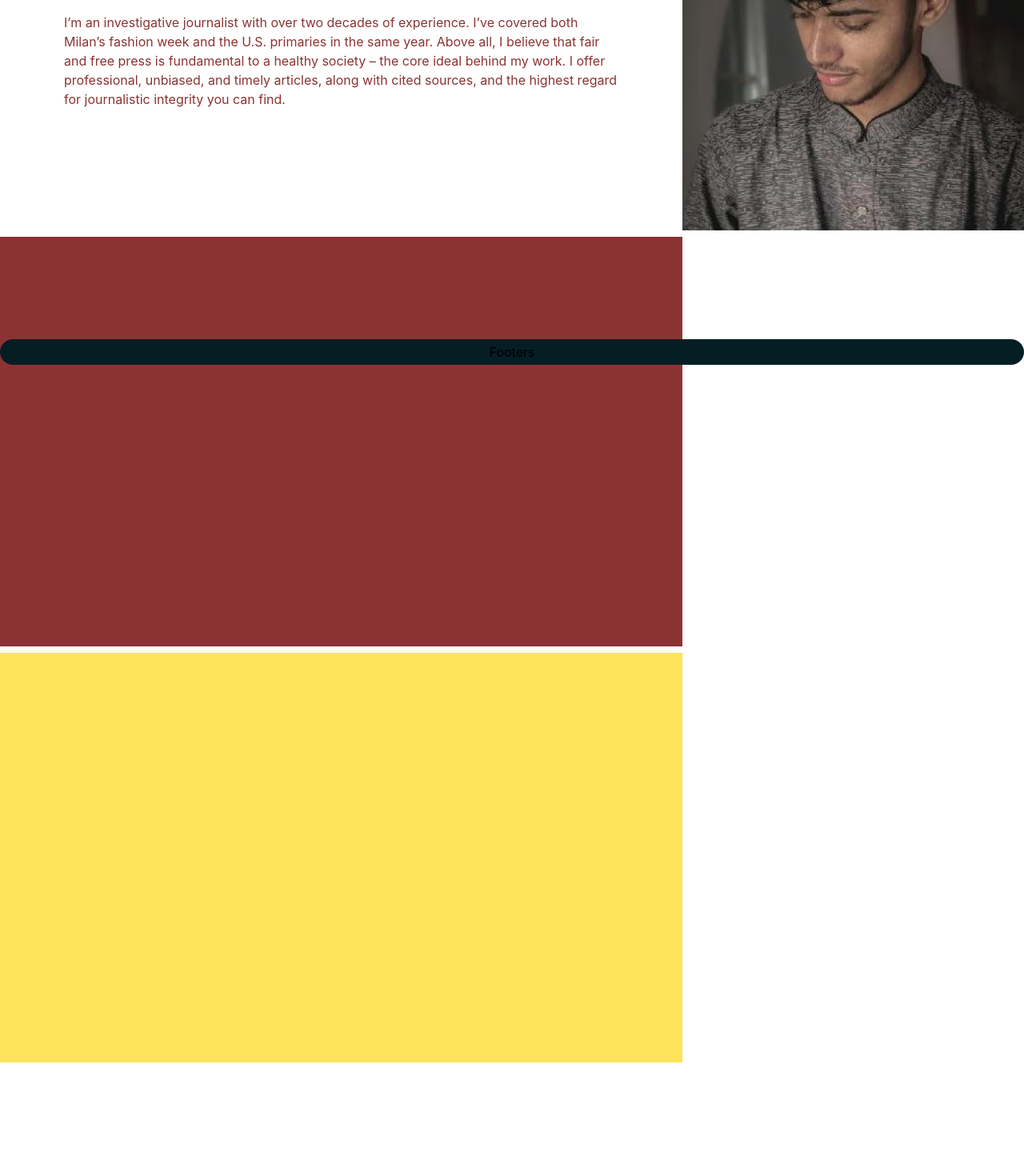
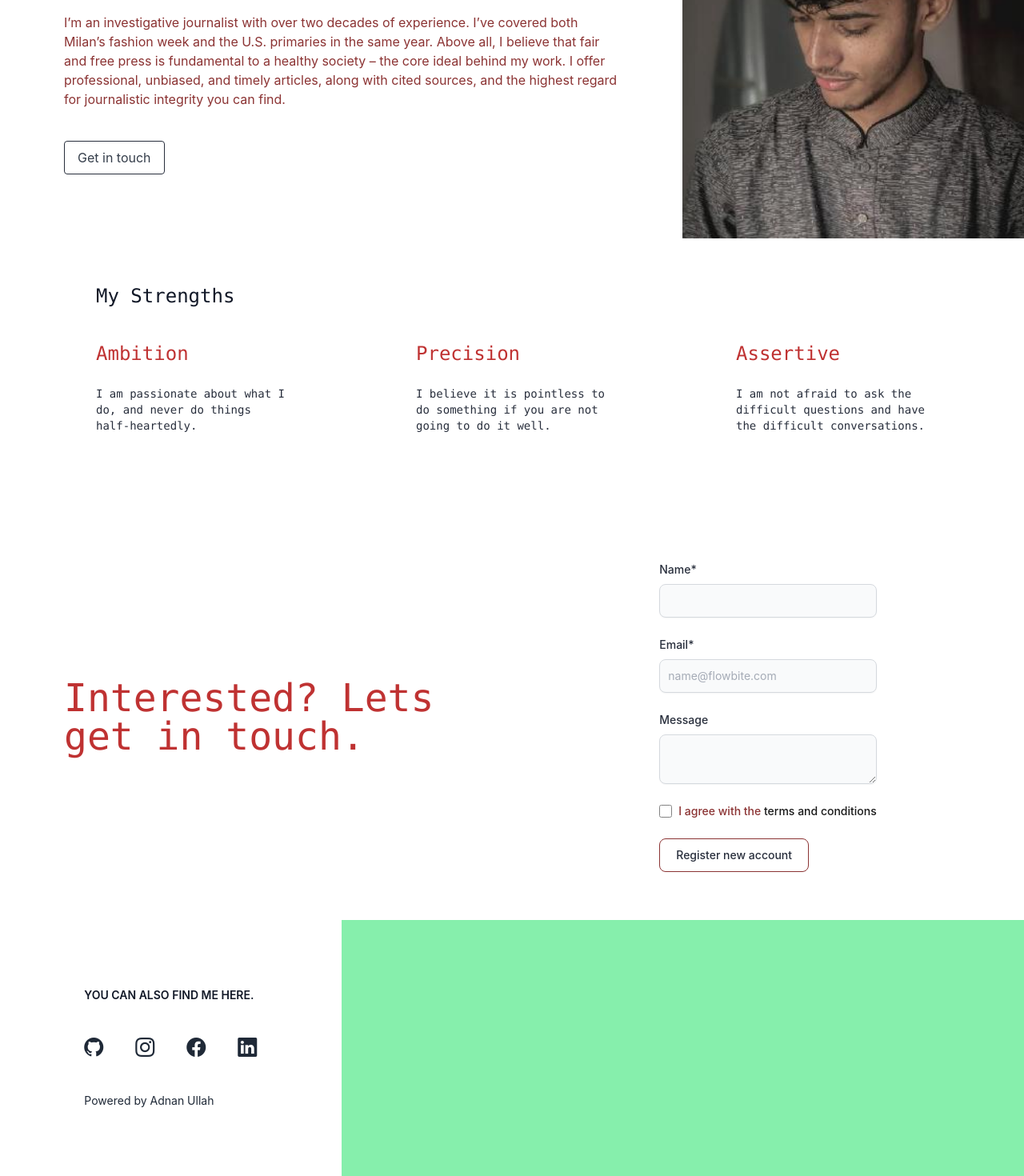
Before and after one commit to adnan-ullah/nextjs-mainstructer, a Next.js app: page / in a window 1280 px wide. Shown: the part 344-1814 px from the top of the page at 80% size. Before the commit the page ends 1672 px from the top, so only its background shows below. Built offline with nearby package versions, Linux system fonts and the light colour scheme.

Commit message:
Fix bad repo

```diff
--- a/components/Footers.js
+++ b/components/Footers.js
@@ -1,10 +1,45 @@
 import Image from "next/image";
+import Link from "next/link";
+
 import React from "react";
 import styles from "../styles/layoutStyle/Footers.module.css";
 export default function Footers() {
   return (
-    <div id={styles.root} className='w-full'>
-        <p>Footers</p>
+    <div id={styles.root} className='w-full bg-white'>
+        <div className="grid grid-cols-3 ">
+          <div className="left-container p-10 h-80 w-full grid place-content-center">
+           <h1 className="text-sm text-gray-900 font-semibold ">YOU CAN ALSO FIND ME HERE.</h1>
+            <ul className="mt-10 space-x-10 flex ">
+              <li>
+              <Link href='/'>
+                <a ><i className="bi bi-github text-gray-800 text-2xl hover:text-black"></i></a>
+              </Link>
+              </li>
+              <li>
+              <Link href='/'>
+                <a ><i className="bi bi-instagram text-gray-800 text-2xl hover:text-black"></i></a>
+              </Link>
+              </li>
+              <li>
+              <Link href='/'>
+                <a ><i className="bi bi-facebook text-gray-800 text-2xl hover:text-black"></i></a>
+              </Link>
+              </li>
+              <li>
+              <Link href='/'>
+                <a ><i className="bi bi-linkedin text-gray-800 text-2xl hover:text-black"></i></a>
+              </Link>
+              </li>
+            </ul>
+            <p className="mt-10 text-gray-800 text-sm">Powered by Adnan Ullah</p>
+
+          </div>
+          <div className="right-container bg-green-300 col-span-2 w-full">
+
+          </div>
+
+
+          </div>
     </div>
 
   );
--- /dev/null
+++ b/components/HomeComponets/FormComponent.js
@@ -0,0 +1,70 @@
+import React from "react";
+
+export default function FormComponent() {
+  return (
+    <form>
+        <div className="mb-6">
+        <label className="block mb-2 text-sm font-medium text-gray-900 dark:text-gray-300">
+         Name*
+        </label>
+        <input
+          type="text"
+          id="name"
+          className="shadow-sm bg-gray-50 border border-gray-300 text-gray-900 text-sm rounded-lg focus:ring-blue-500 focus:border-blue-500 block w-full p-2.5 dark:bg-gray-700 dark:border-gray-600 dark:placeholder-gray-400 dark:text-white dark:focus:ring-blue-500 dark:focus:border-blue-500 dark:shadow-sm-light"
+          required
+        />
+      </div>
+
+      <div className="mb-6">
+        <label className="block mb-2 text-sm font-medium text-gray-900 dark:text-gray-300">
+          Email*
+        </label>
+        <input
+          type="email"
+          id="email"
+          className="shadow-sm bg-gray-50 border border-gray-300 text-gray-900 text-sm rounded-lg focus:ring-blue-500 focus:border-blue-500 block w-full p-2.5 dark:bg-gray-700 dark:border-gray-600 dark:placeholder-gray-400 dark:text-white dark:focus:ring-blue-500 dark:focus:border-blue-500 dark:shadow-sm-light"
+          placeholder="name@flowbite.com"
+          required
+        />
+      </div>
+
+      <div className="mb-6">
+        <label className="block mb-2 text-sm font-medium text-gray-900 dark:text-gray-300">
+         Message
+        </label>
+        <textarea
+          type="text"
+          id="message"
+          className="shadow-sm bg-gray-50 border border-gray-300 text-gray-900 text-sm rounded-lg focus:ring-blue-500 focus:border-blue-500 block w-full p-2.5 dark:bg-gray-700 dark:border-gray-600 dark:placeholder-gray-400 dark:text-white dark:focus:ring-blue-500 dark:focus:border-blue-500 dark:shadow-sm-light"
+          required
+        />
+      </div>
+      <div className="flex items-start mb-6">
+        <div className="flex items-center h-5">
+          <input
+            id="terms"
+            type="checkbox"
+            value=""
+            className="w-4 h-4 bg-gray-50 rounded border border-gray-300 focus:ring-3 focus:ring-blue-300 dark:bg-gray-700 dark:border-gray-600 dark:focus:ring-blue-600 dark:ring-offset-gray-800"
+            required
+          />
+        </div>
+        <label className="ml-2 text-sm font-medium text-red-900 dark:text-gray-300">
+          I agree with the{" "}
+          <a
+            href="#"
+            className="text-black hover:underline dark:text-gray-500"
+          >
+            terms and conditions
+          </a>
+        </label>
+      </div>
+      <button
+        type="submit"
+        className="text-gray-900 bg-transparent hover:bg-green-300 border-red-900 border focus:ring-4 focus:outline-none focus:ring-gray-300 font-medium rounded-lg text-sm px-5 py-2.5 text-center dark:bg-blue-600 dark:hover:bg-blue-700 dark:focus:ring-blue-800"
+      >
+        Register new account
+      </button>
+    </form>
+  );
+}
--- a/components/HomeComponets/MainPage.js
+++ b/components/HomeComponets/MainPage.js
@@ -1,19 +1,33 @@
 import Image from "next/image";
 import React from "react";
+import FormComponent from '../HomeComponets/FormComponent'
 
 export default function MainPage() {
   return (
-    <div className="randomBox h-full w-full text-green-300">
-      <div className="grid grid-rows-3  grid-flow-col gap-2">
-        <div className="relative h-128 ">
-          <div className=" grid h-128 grid-cols-3">
+    <div className="randomBox h-auto w-full text-green-300">
+      <div className="flex flex-col">
+        <div className=" relative ">
+          <div className=" grid  grid-cols-3">
             <div className=" opacity-90 col-span-2">
               <div className=" h-full grid place-items-center p-10">
-               <div className="container h-full  p-10">
-               <p className="text-red-900 text-5xl  inline">Julian Mack –
-Changing the world one headline at a time.</p>
-                <p className="text-red-900 text-1xl mt-16">I’m an investigative journalist with over two decades of experience. I’ve covered both Milan’s fashion week and the U.S. primaries in the same year. Above all, I believe that fair and free press is fundamental to a healthy society – the core ideal behind my work. I offer professional, unbiased, and timely articles, along with cited sources, and the highest regard for journalistic integrity you can find.</p>
-               </div>
+                <div className="container h-full  p-10">
+                  <p className="text-red-900 text-5xl  inline">
+                    Julian Mack – Changing the world one headline at a time.
+                  </p>
+                  <p className="text-red-900 text-1xl mt-16">
+                    I’m an investigative journalist with over two decades of
+                    experience. I’ve covered both Milan’s fashion week and the
+                    U.S. primaries in the same year. Above all, I believe that
+                    fair and free press is fundamental to a healthy society –
+                    the core ideal behind my work. I offer professional,
+                    unbiased, and timely articles, along with cited sources, and
+                    the highest regard for journalistic integrity you can find.
+                  </p>
+
+                  <button className="mt-10 bg-transparent  border border-gray-900 hover:bg-gray-200 text-gray-800 py-2 px-4 rounded inline-flex justify-end items-center">
+                    <span>Get in touch</span>
+                  </button>
+                </div>
               </div>
             </div>
 
@@ -30,19 +44,56 @@ Changing the world one headline at a time.</p>
           </div>
         </div>
 
-        <div className="relative h-128">
-          <div className="grid h-128 grid-cols-3">
-            <div className="bg-red-900 opacity-90 col-span-2">
-              <div className="container"></div>
+
+        <div className="p-10">
+        <div className="relative mt-4 mx-20  ">
+          <h1 className="text-gray-900 font-mono text-2xl">My Strengths</h1>
+          </div>
+
+        <div className="relative">
+          <div className="grid  grid-cols-3 p-0 m-0">
+            <div className=" opacity-90 col-span-1">
+              <div className="  grid place-items-center mx-10">
+              <div className="container  p-10">
+                  <p className="text-red-700 font-mono text-2xl">Ambition</p>
+                  <p className="mt-6 text-gray-900 font-mono font-thin text-sm">I am passionate about what I do, and never do things half-heartedly.</p>
+                </div>
+              </div>
             </div>
-            <div className="bg-white"></div>
+            <div className="opacity-90 col-span-1">
+              <div className=" grid place-items-center mx-10">
+                <div className="container  p-10">
+                  <p className="text-red-700 font-mono text-2xl">Precision</p>
+                  <p className="mt-6 text-gray-900 font-mono font-thin text-sm">I believe it is pointless to do something if you are not going to do it well. </p>
+                </div>
+              </div>
+            </div>
+            <div className="opacity-90 col-span-1">
+              <div className="  grid place-items-center mx-10">
+              <div className="container  p-10">
+                  <p className="text-red-700 font-mono text-2xl">Assertive</p>
+                  <p className="mt-6 text-gray-900 font-mono font-thin text-sm">I am not afraid to ask the difficult questions and have the difficult conversations.</p>
+                </div>
+              </div>
+            </div>
           </div>
         </div>
+        </div>
 
-        <div className="relative h-128">
-          <div className=" grid h-128 grid-cols-3">
-            <div className="bg-yellow-300 opacity-90 col-span-2"></div>
-            <div className="bg-white"></div>
+        <div className="relative  items-start">
+          <div className=" grid h-128 grid-cols-2">
+
+            <div className="opacity-90 p-10  grid place-content-center">
+            <div className="container p-10">
+                  <p className="text-red-700 font-mono text-5xl">Interested? Lets get in touch.</p>
+                </div>
+              </div>
+
+              <div className=" opacity-90 p-10  grid place-content-center">
+            <div className="container p-10">
+              <FormComponent/>
+                </div>
+              </div>
           </div>
         </div>
       </div>
--- a/package.json
+++ b/package.json
@@ -9,6 +9,7 @@
     "lint": "next lint"
   },
   "dependencies": {
+    "bootstrap-icons": "^1.9.1",
     "next": "12.2.2",
     "react": "18.2.0",
     "react-dom": "18.2.0"
--- a/pages/_app.js
+++ b/pages/_app.js
@@ -1,5 +1,6 @@
 import Layout from '../components/Layout'
 import '../styles/globals.css'
+import 'bootstrap-icons/font/bootstrap-icons.css'
 
 function MyApp({ Component, pageProps }) {
   return <Layout>
--- a/styles/layoutStyle/Footers.module.css
+++ b/styles/layoutStyle/Footers.module.css
@@ -1,13 +1,12 @@
 #root{
-    display: flex;
-    flex: 1;
 
-    padding: 1rem 0;
+
     justify-content: center;
     align-items: center;
-    background-color: #051e24;
-    border-radius: 300px;
-    height: 15px;
-    bottom: 0%;
-    position: fixed;
+
+
+
+    margin-top: 1rem;
+    bottom: 0;
+     position: relative;
 }
```
Also changed, not shown: 1 other file (tests, documents, lock files or other folders).
